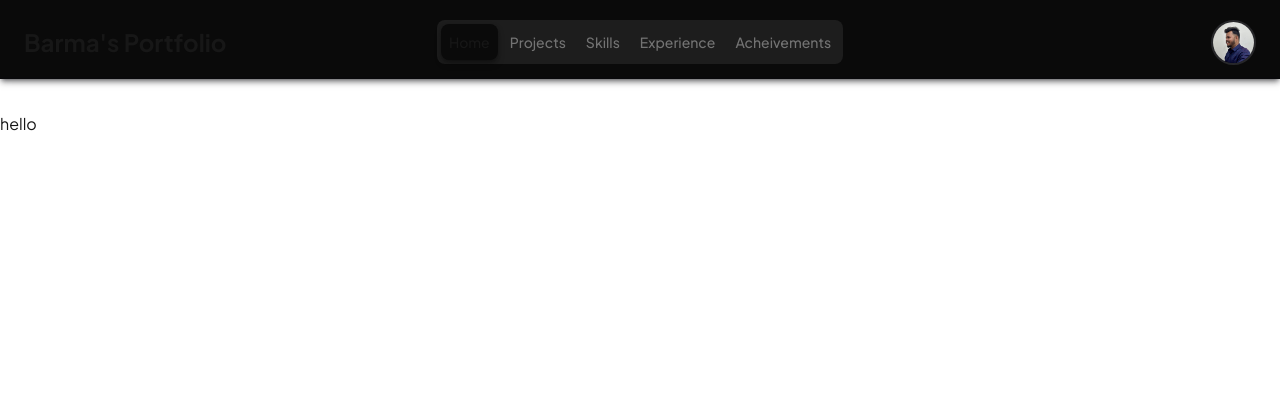
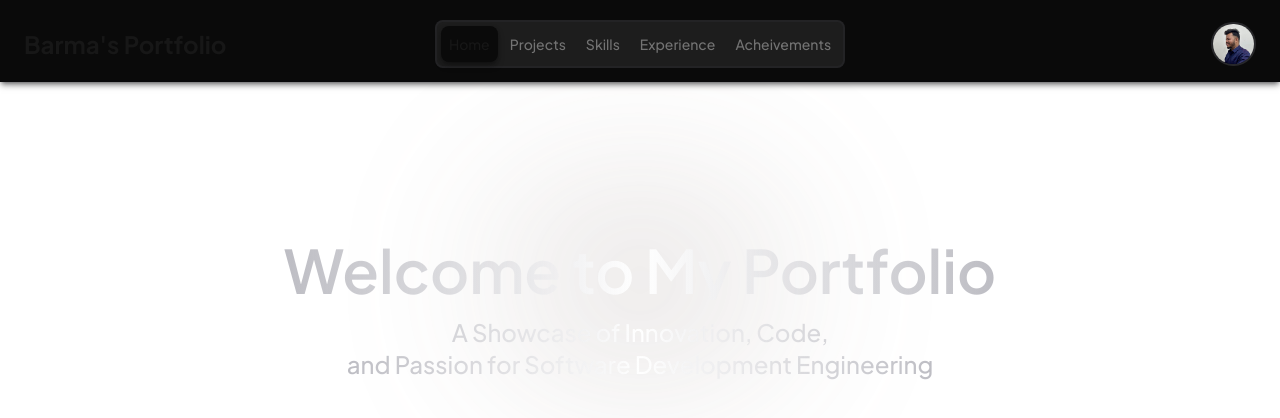
Before and after one commit to VishwanthBarma/barma-portfolio, a Next.js app: page / in a window 1280 px wide. Shown: the top 418 px of the page. Built offline with nearby package versions, Linux system fonts and the light colour scheme.

Commit message:
Fix: Hero title and sub-title

```diff
--- a/app/page.tsx
+++ b/app/page.tsx
@@ -1,5 +1,18 @@
-import Image from "next/image";
+import BackdropGradient from "@/components/global/backdrop-gradient"
+import TextWhiteGradient from "@/components/global/text-white-gradient"
 
 export default function Home() {
-  return <div>hello</div>;
+    return (
+        <div className="pt-32">
+            <BackdropGradient className="h-20 w-60 opacity-60">
+                <TextWhiteGradient className="text-6xl font-semibold">
+                    Welcome to My Portfolio
+                </TextWhiteGradient>
+                <TextWhiteGradient className="mt-4 text-2xl font-medium text-center">
+                    A Showcase of Innovation, Code,<br></br> and Passion for
+                    Software Development Engineering
+                </TextWhiteGradient>
+            </BackdropGradient>
+        </div>
+    )
 }
--- /dev/null
+++ b/components/global/backdrop-gradient.tsx
@@ -0,0 +1,22 @@
+import { cn } from "@/lib/utils"
+
+type Props = {
+    children: React.ReactNode
+    className?: string
+}
+
+const BackdropGradient = ({ children, className }: Props) => {
+    return (
+        <div className={cn("relative w-full flex flex-col items-center")}>
+            <div
+                className={cn(
+                    "absolute rounded-[50%] radial--blur -z-10",
+                    className,
+                )}
+            />
+            {children}
+        </div>
+    )
+}
+
+export default BackdropGradient
--- /dev/null
+++ b/components/global/gradient-line.tsx
@@ -0,0 +1,9 @@
+import React from "react"
+
+const GradientLine = () => {
+    return (
+        <span className="absolute bottom-0 left-[1.125rem] h-[2px] w-[calc(100%-2.25rem)] bg-gradient-to-r from-neutral-400/0 via-white/85 to-neutral-400/0 transition-opacity duration-500 group-hover:opacity-40"></span>
+    )
+}
+
+export default GradientLine
--- a/components/global/nav-bar.tsx
+++ b/components/global/nav-bar.tsx
@@ -19,7 +19,7 @@ const NavBar = () => {
                     Barma's Portfolio
                 </Link>
 
-                <div className="bg-neutral-800/70 p-1 rounded-lg flex items-center space-x-1 justify-between">
+                <div className="bg-neutral-800/70 p-1 rounded-lg flex items-center space-x-1 justify-between border-[2px] border-zinc-800/70">
                     {NavBarMenu.map((menuItem) => {
                         const isActive =
                             menuItem.id === 0
--- /dev/null
+++ b/components/global/text-white-gradient.tsx
@@ -0,0 +1,18 @@
+import React from "react"
+
+type Props = {
+    children: React.ReactNode
+    className?: String
+}
+
+const TextWhiteGradient = ({ children, className }: Props) => {
+    return (
+        <div
+            className={`${className} bg-clip-text text-transparent bg-gradient-to-r from-zinc-400/70 via-white to-zinc-400/70`}
+        >
+            {children}
+        </div>
+    )
+}
+
+export default TextWhiteGradient
```
